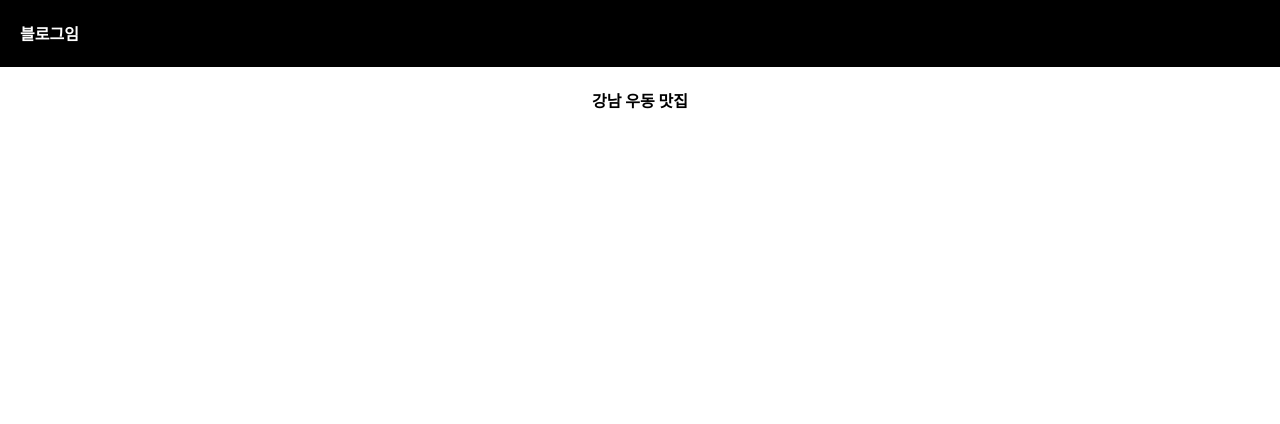
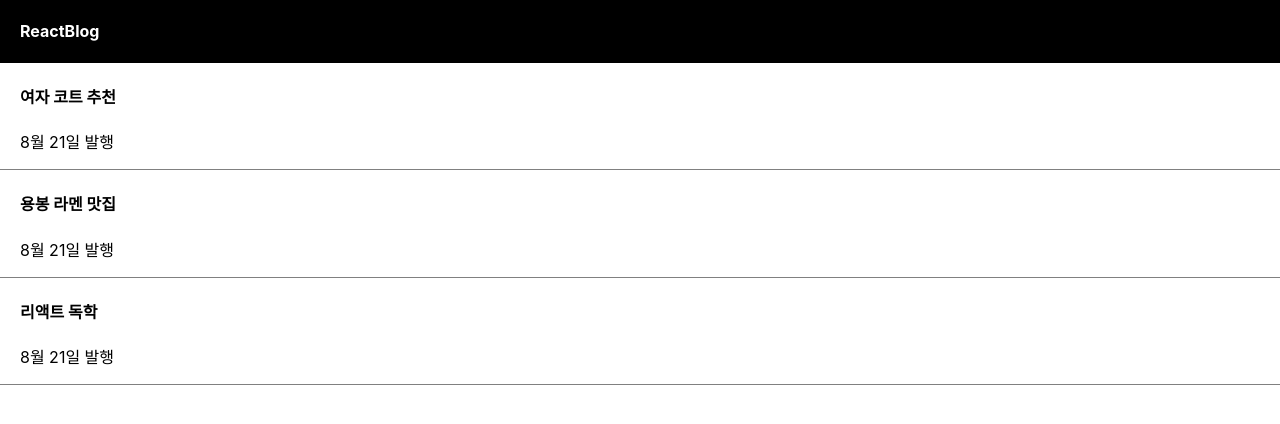
Before and after one commit to Klomachenko/React-Basic, a React (Create React App) app: page / in a window 1280 px wide. Shown: the top 424 px of the page. Built offline with nearby package versions, Linux system fonts and the light colour scheme.

Commit message:
feat : destructuring 변수생성 문법, state 사용

```diff
--- a/src/App.css
+++ b/src/App.css
@@ -1,5 +1,15 @@
 .App {
   text-align: center;
+}
+
+div {
+  box-sizing: border-box;
+}
+
+.list {
+  padding-left: 20px;
+  text-align: left;
+  border-bottom: 1px solid grey;
 }
 
 .blakc-nav {
--- a/src/App.js
+++ b/src/App.js
@@ -1,16 +1,32 @@
 import logo from './logo.svg';
 import './App.css';
+import { useState } from 'react';
 
 function App() {
 
   let post = '강남 우동 맛집'
+  // let [글제목1, b] = useState('여자 코트 추천')
+  // let [글제목2, c] = useState('용봉 라멘 맛집')
+  // let [글제목3, d] = useState('리액트 독학')
+  let [글제목, b] = useState(['여자 코트 추천', '용봉 라멘 맛집', '리액트 독학']) // 이게 조금 더 효율적이지 않을까?
 
   return (
     <div className="App">
       <div className="blakc-nav">
-        <h4>블로그임</h4>
+        <h4>ReactBlog</h4>
       </div>
-      <h4>{ post }</h4>
+      <div className='list'>
+        <h4>{ 글제목[0] }</h4>
+        <p>8월 21일 발행</p>
+      </div>
+      <div className='list'>
+        <h4>{ 글제목[1] }</h4>
+        <p>8월 21일 발행</p>
+      </div>
+      <div className='list'>
+        <h4>{ 글제목[2] }</h4>
+        <p>8월 21일 발행</p>
+      </div>
     </div>
   );
 }
```
